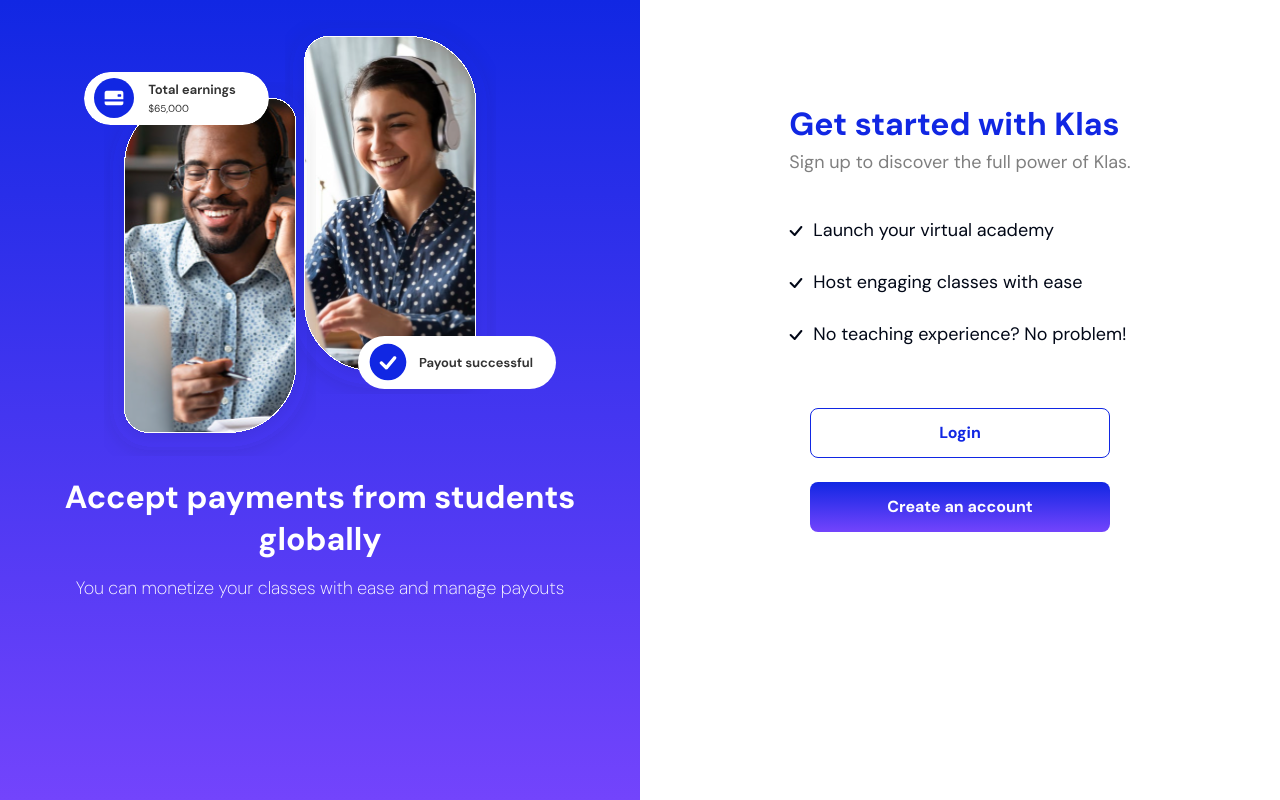
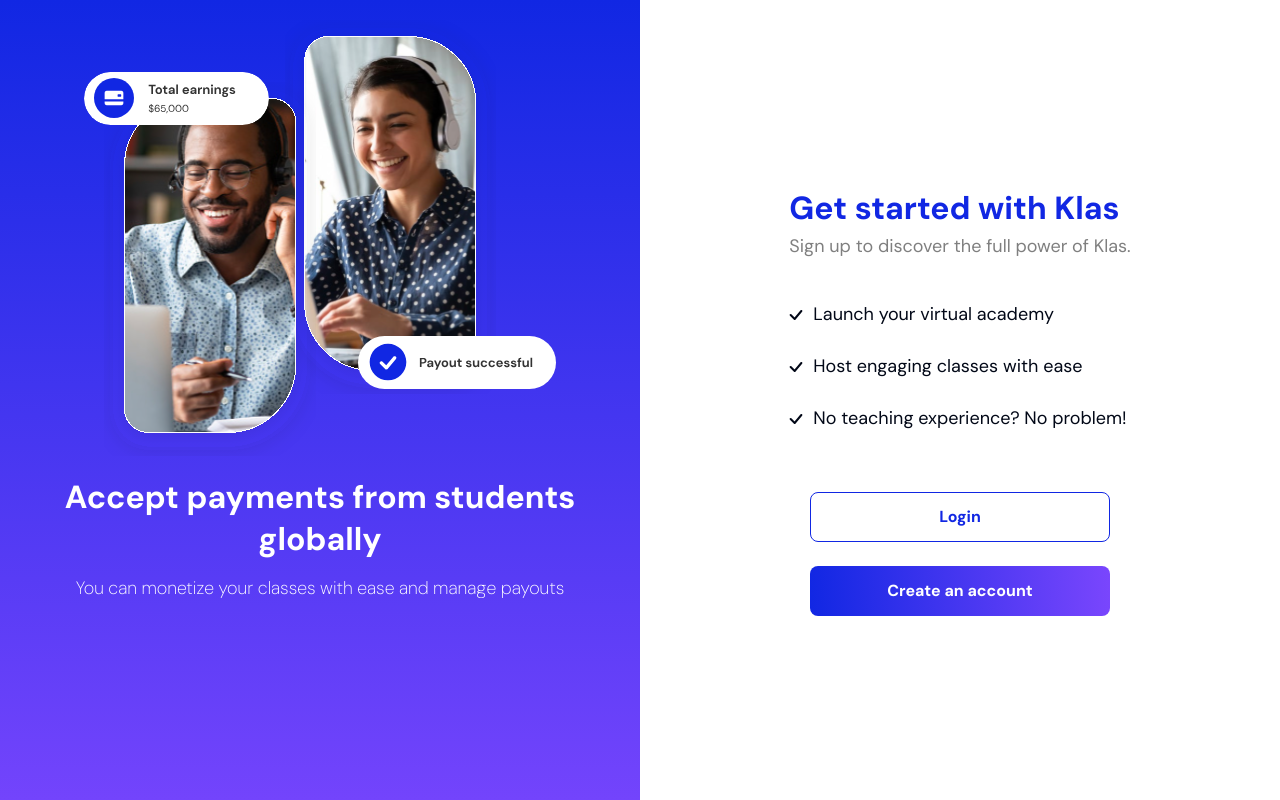
Before and after one commit to OgaDavid/Klas, a Next.js app: page /onboard in a window 1280 px wide. Built offline with nearby package versions, Linux system fonts and the light colour scheme.

Commit message:
chore(onboard): fix styles

```diff
--- a/app/(routes)/(auth)/login/page.tsx
+++ b/app/(routes)/(auth)/login/page.tsx
@@ -1,4 +1,9 @@
 import React from 'react'
+import { Metadata } from 'next'
+
+export const metadata:Metadata = {
+  title: "Login"
+}
 
 export default function LoginPage() {
   return (
--- a/app/(routes)/(auth)/onboard/page.tsx
+++ b/app/(routes)/(auth)/onboard/page.tsx
@@ -4,7 +4,7 @@
 
 export default function WelcomePage() {
   return (
-    <section className="grid place-items-center mt-[100px] px-6 h-full">
+    <section className="h-screen px-6 grid place-items-center">
       <div className="max-w-[550px]">
         <div className="mb-10">
           <h3 className="font-bold text-[32px] text-brand-blue-100">
@@ -30,10 +30,10 @@
         </ul>
         <div className="flex flex-col items-center gap-6">
             <Link href="/login">
-                <button className="px-8 w-[300px] h-[50px] flex items-center justify-center rounded-[8px] font-bold py-4 text-brand-blue-100 border-brand-blue-100 border bg-white">Login</button>
+                <button className="px-8 w-[300px] h-[50px] flex items-center justify-center login-btn rounded-[8px] font-bold py-4 text-brand-blue-100 border-brand-blue-100 border bg-white">Login</button>
             </Link>
             <Link href="/register">
-                <button className="px-8 w-[300px] h-[50px] flex items-center justify-center rounded-[8px] font-bold py-4 text-white gradient">Create an account</button>
+                <button className="px-8 w-[300px] h-[50px] flex items-center justify-center rounded-[8px] font-bold py-4 text-white btn-gradient">Create an account</button>
             </Link>
         </div>
       </div>
--- a/app/(routes)/(auth)/register/page.tsx
+++ b/app/(routes)/(auth)/register/page.tsx
@@ -1,4 +1,9 @@
 import React from 'react'
+import { Metadata } from 'next'
+
+export const metadata:Metadata = {
+  title: "Register"
+}
 
 export default function RegisterPage() {
   return (
--- a/app/globals.css
+++ b/app/globals.css
@@ -153,8 +153,18 @@
   list-style: decimal;
 }
 
+.btn-gradient {
+  background: linear-gradient(86.89deg,#1127e3,#7a46fd);
+}
+
 .box-shadow {
   box-shadow: 0 4px 20px rgba(0,0,0,.1);
+}
+
+.login-btn:hover {
+  color: white;
+  border: none;
+  background: linear-gradient(86.89deg,#1127e3,#7a46fd);
 }
 
 .box-shadow-two {
--- a/components/auth/auth-carousel.tsx
+++ b/components/auth/auth-carousel.tsx
@@ -1,7 +1,7 @@
 "use client";
 
+import "swiper/css";
 import React from "react";
-import "swiper/css";
 import { Swiper, SwiperSlide } from "swiper/react";
 import { Autoplay } from "swiper/modules";
 import Image from "next/image";
@@ -29,18 +29,13 @@
 
 export default function AuthCarousel() {
   return (
-    <section className="gradient h-screen">
-      <div className="pt-5">
+    <div className="gradient pt-5 h-screen">
       <Swiper
         spaceBetween={30}
         centeredSlides={true}
         autoplay={{
           delay: 5000,
           disableOnInteraction: false,
-          }}
-          pagination={{
-            clickable: true,
-            el: ".swiper-pagination",
         }}
         navigation={true}
         modules={[Autoplay]}
@@ -68,6 +63,5 @@
         ))}
       </Swiper>
     </div>
-    </section>
   );
 }
```
Lines whose indentation alone changed are shown as unchanged.
